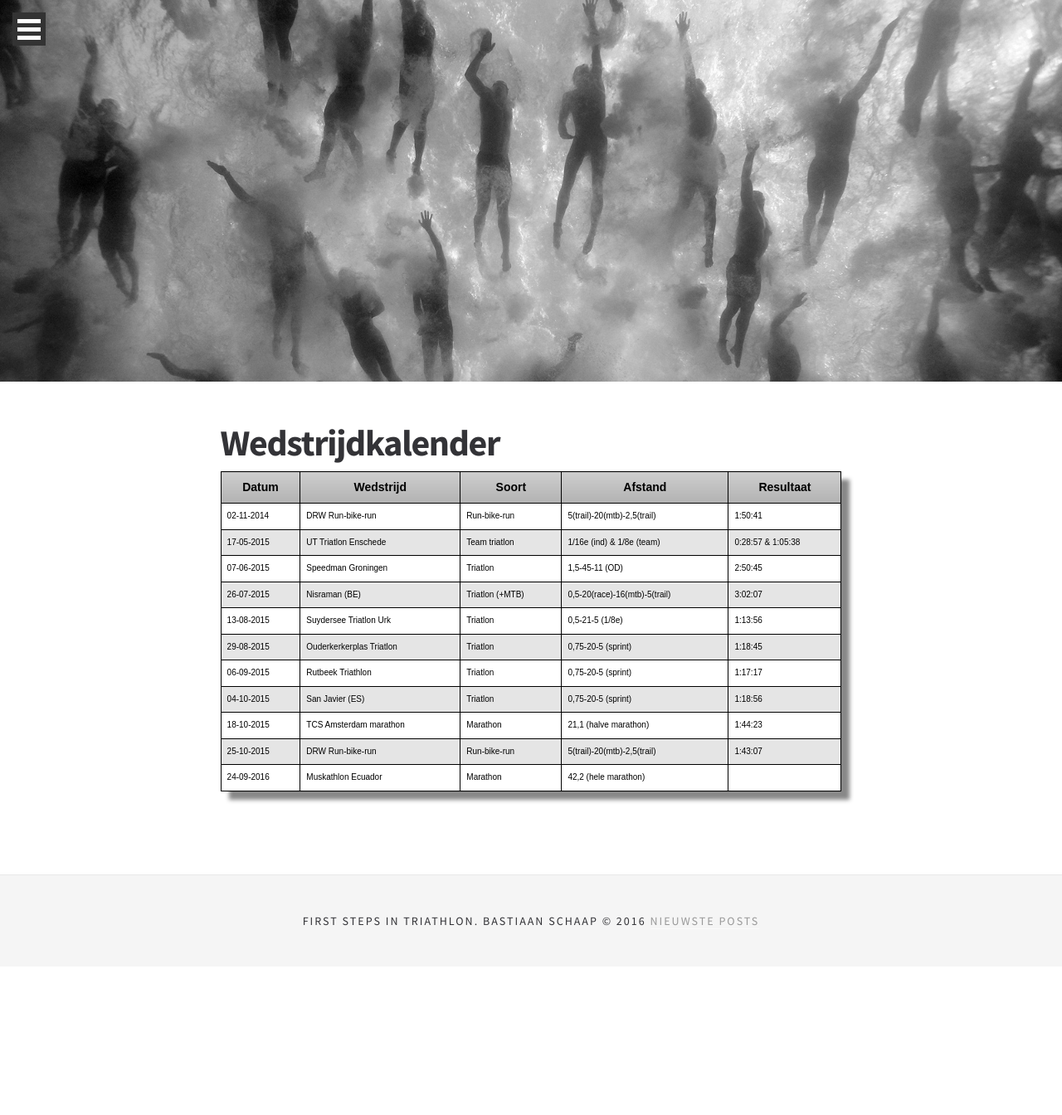
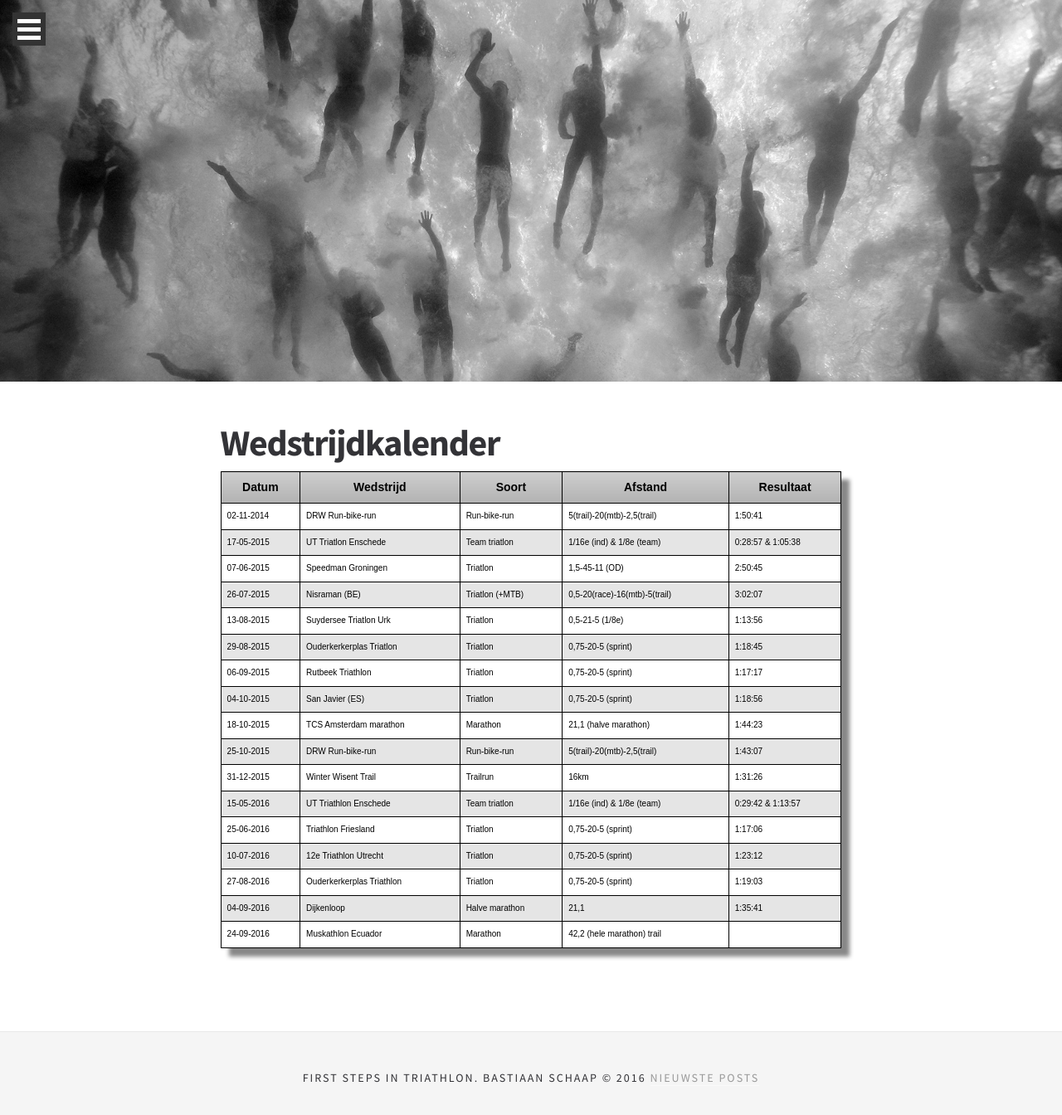
Before and after one commit to bjwschaap/bas-tri-aan, a Jekyll site: the page built from wedstrijdkalender.md, in a window 1280 px wide. Shown: the top 1344 px of the page at 83% size. Built offline with Jekyll 4.4.1, drawn with Linux system fonts in a browser that asks for light colours; some web fonts are replaced.

Commit message:
Update races

```diff
--- a/wedstrijdkalender.md
+++ b/wedstrijdkalender.md
@@ -6,15 +6,21 @@ feature_image: feature-triatlon-2
 ---
 
 {:.CSSTableGenerator}
-| Datum      | Wedstrijd                | Soort           | Afstand                       | Resultaat             |
-| 02-11-2014 | DRW Run-bike-run         | Run-bike-run    | 5(trail)-20(mtb)-2,5(trail)   | 1:50:41               |
-| 17-05-2015 | UT Triatlon Enschede     | Team triatlon   | 1/16e (ind) &amp; 1/8e (team) | 0:28:57 &amp; 1:05:38 |
-| 07-06-2015 | Speedman Groningen       | Triatlon        | 1,5-45-11 (OD)                | 2:50:45               |
-| 26-07-2015 | Nisraman (BE)            | Triatlon (+MTB) | 0,5-20(race)-16(mtb)-5(trail) | 3:02:07               |
-| 13-08-2015 | Suydersee Triatlon Urk   | Triatlon        | 0,5-21-5 (1/8e)               | 1:13:56               |
-| 29-08-2015 | Ouderkerkerplas Triatlon | Triatlon        | 0,75-20-5 (sprint)            | 1:18:45               |
-| 06-09-2015 | Rutbeek Triathlon        | Triatlon        | 0,75-20-5 (sprint)            | 1:17:17               |
-| 04-10-2015 | San Javier (ES)          | Triatlon        | 0,75-20-5 (sprint)            | 1:18:56               |
-| 18-10-2015 | TCS Amsterdam marathon   | Marathon        | 21,1 (halve marathon)         | 1:44:23               |
-| 25-10-2015 | DRW Run-bike-run         | Run-bike-run    | 5(trail)-20(mtb)-2,5(trail)   | 1:43:07               |
-| 24-09-2016 | Muskathlon Ecuador       | Marathon        | 42,2 (hele marathon)          |                       |
+| Datum      | Wedstrijd                 | Soort           | Afstand                       | Resultaat             |
+| 02-11-2014 | DRW Run-bike-run          | Run-bike-run    | 5(trail)-20(mtb)-2,5(trail)   | 1:50:41               |
+| 17-05-2015 | UT Triatlon Enschede      | Team triatlon   | 1/16e (ind) &amp; 1/8e (team) | 0:28:57 &amp; 1:05:38 |
+| 07-06-2015 | Speedman Groningen        | Triatlon        | 1,5-45-11 (OD)                | 2:50:45               |
+| 26-07-2015 | Nisraman (BE)             | Triatlon (+MTB) | 0,5-20(race)-16(mtb)-5(trail) | 3:02:07               |
+| 13-08-2015 | Suydersee Triatlon Urk    | Triatlon        | 0,5-21-5 (1/8e)               | 1:13:56               |
+| 29-08-2015 | Ouderkerkerplas Triatlon  | Triatlon        | 0,75-20-5 (sprint)            | 1:18:45               |
+| 06-09-2015 | Rutbeek Triathlon         | Triatlon        | 0,75-20-5 (sprint)            | 1:17:17               |
+| 04-10-2015 | San Javier (ES)           | Triatlon        | 0,75-20-5 (sprint)            | 1:18:56               |
+| 18-10-2015 | TCS Amsterdam marathon    | Marathon        | 21,1 (halve marathon)         | 1:44:23               |
+| 25-10-2015 | DRW Run-bike-run          | Run-bike-run    | 5(trail)-20(mtb)-2,5(trail)   | 1:43:07               |
+| 31-12-2015 | Winter Wisent Trail       | Trailrun        | 16km                          | 1:31:26               |
+| 15-05-2016 | UT Triathlon Enschede     | Team triatlon   | 1/16e (ind) &amp; 1/8e (team) | 0:29:42 &amp; 1:13:57 |
+| 25-06-2016 | Triathlon Friesland       | Triatlon        | 0,75-20-5 (sprint)            | 1:17:06               |
+| 10-07-2016 | 12e Triathlon Utrecht     | Triatlon        | 0,75-20-5 (sprint)            | 1:23:12               |
+| 27-08-2016 | Ouderkerkerplas Triathlon | Triatlon        | 0,75-20-5 (sprint)            | 1:19:03               |
+| 04-09-2016 | Dijkenloop                | Halve marathon  | 21,1                          | 1:35:41               |
+| 24-09-2016 | Muskathlon Ecuador        | Marathon        | 42,2 (hele marathon) trail    |                       |
```
